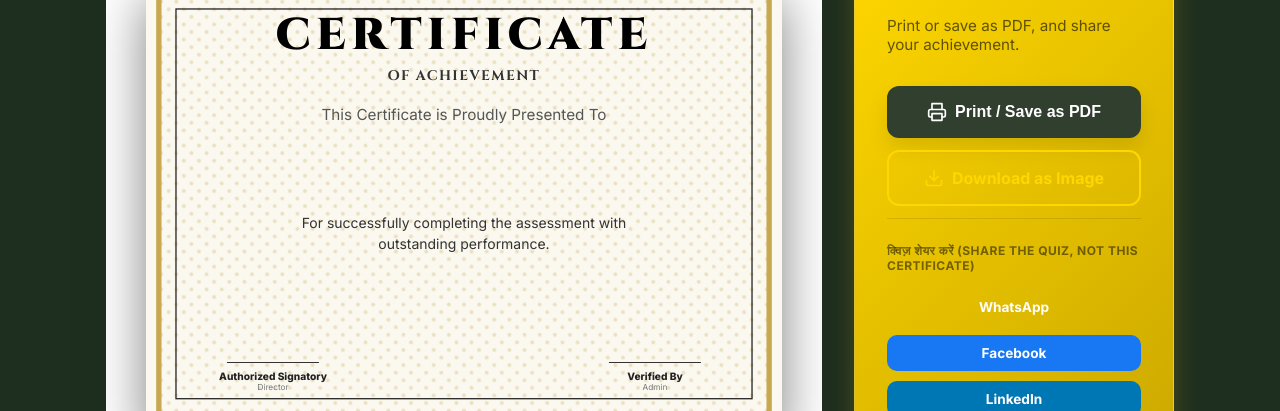
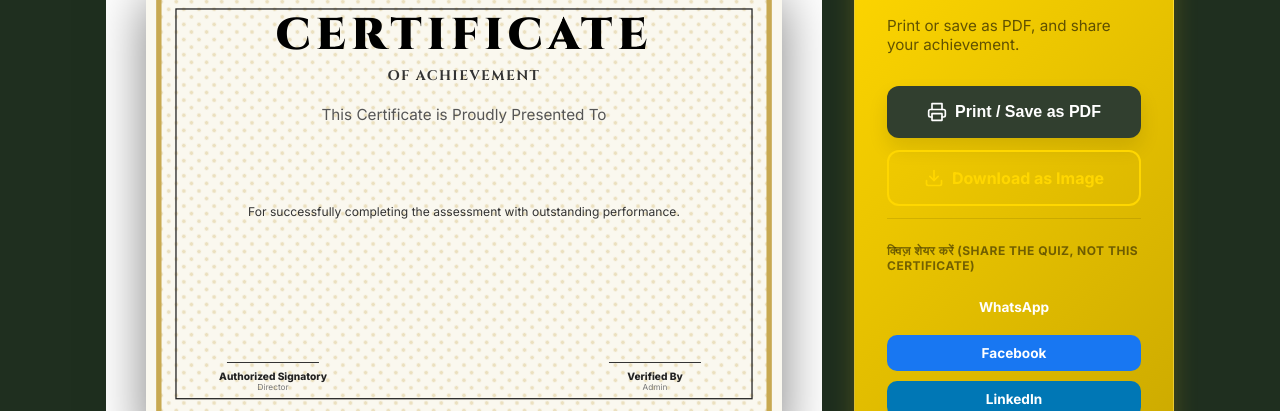
Before and after one commit to abhishekisra/sahyog-setu, a Django app: template custom_admin/templates/custom_admin/quizzes/certificate.html in a window 1280 px wide. Shown: the part 182-593 px from the top of the page. Run offline with Django 5.2, Linux system fonts and the light colour scheme; the template is opened without the code that fills it, so the values that code supplies are empty.

Commit message:
Fix certificate description text overlapping the score line
zone-desc's top is fixed in the template, independent of
score_top_pct (admin-adjustable per quiz) -- a 3-line certificate_text
at the old 2.2cqw font / 1.5 line-height / 58% width ran to ~14% of
the sheet's height starting from top:52%, overlapping any
score_top_pct in the 60s. Confirmed live on a real quiz whose
certificate_text wraps to 3 lines.

Smaller font, tighter line-height, and a wider wrap column (fewer/
shorter lines) fixes the one live case; this is still fixed
positioning with no actual height measurement against score_top_pct,
so an unusually long certificate_text could still collide -- not a
hard guarantee, just a meaningfully wider margin.

Co-Authored-By: Claude Sonnet 5 <noreply@anthropic.com>

```diff
--- a/custom_admin/templates/custom_admin/quizzes/certificate.html
+++ b/custom_admin/templates/custom_admin/quizzes/certificate.html
@@ -56,7 +56,7 @@
                             {{ display_name }}
                         </div>
 
-                        <div class="zone zone-desc" style="top: 52%;">
+                        <div class="zone zone-desc" style="top: 50%;">
                             {{ quiz.certificate_text|default:"For successfully completing the assessment with outstanding performance." }}
                         </div>
 
@@ -375,10 +375,21 @@
     }
 
     .zone-desc {
-        font-size: 2.2cqw;
-        line-height: 1.5;
+        /* zone-desc's top is fixed (see the template) but zone-score's is
+           admin-adjustable per quiz via score_top_pct, independently of how
+           long that admin's own certificate_text is -- a 3-line description
+           (matches at least one live quiz) previously ran to ~14% of the
+           sheet's height at the old 2.2cqw/1.5 sizing, overlapping a
+           score_top_pct in the 60s (confirmed live). Smaller font +
+           tighter line-height +wider wrap column (fewer, shorter lines)
+           meaningfully shrinks that worst case; still not a hard guarantee
+           against an extremely long description, since nothing here
+           measures rendered height against score_top_pct.
+        */
+        font-size: 1.9cqw;
+        line-height: 1.3;
         color: #333;
-        width: 58%;
+        width: 70%;
         left: 50%;
     }
 
```
